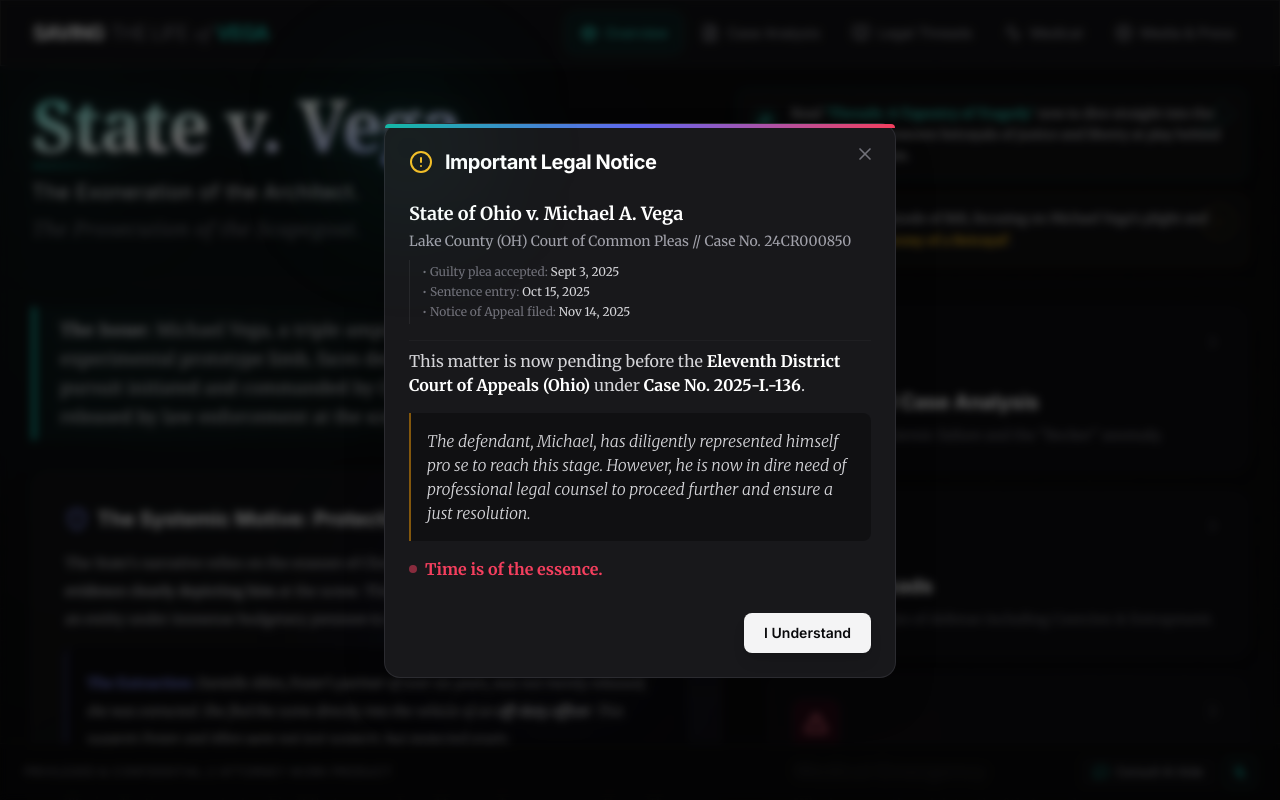
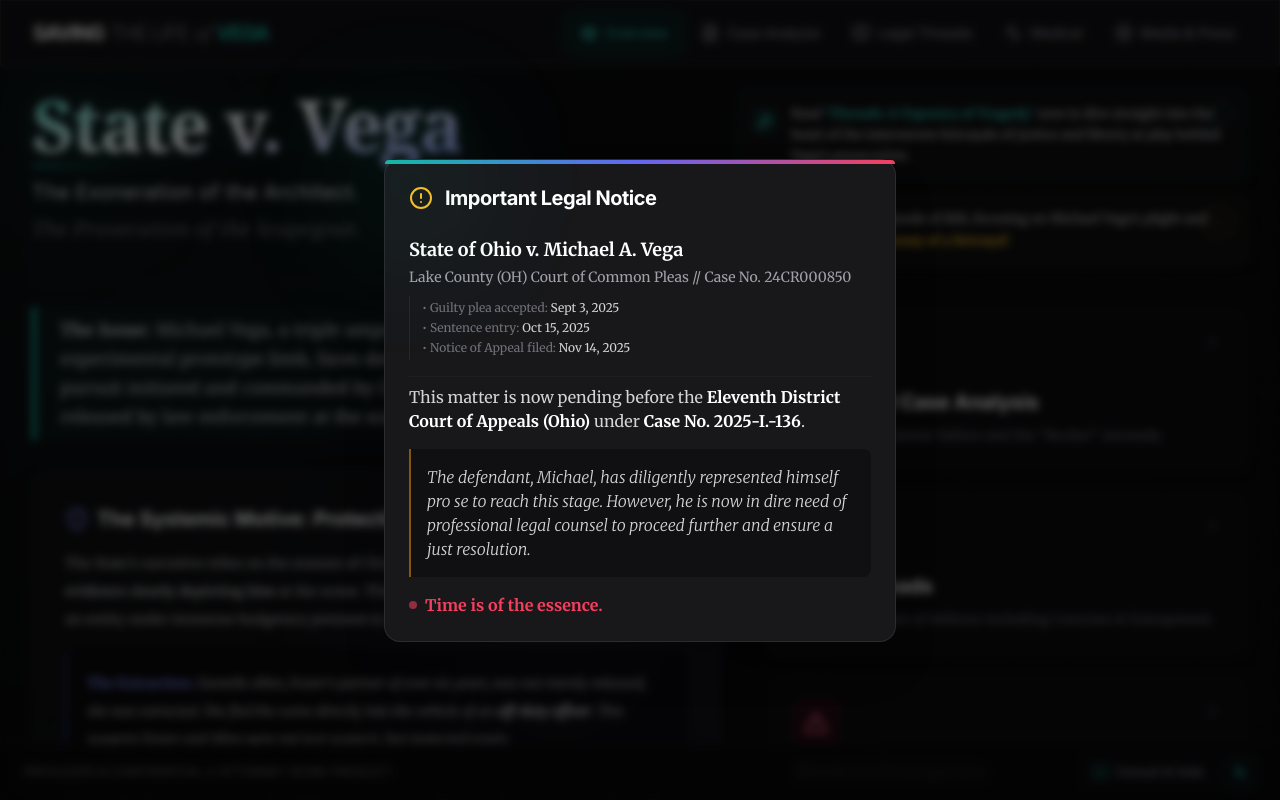
Before and after one commit to vzbb/statevsvega, a React (Vite) app: page / in a window 1280 px wide. Shown: the top 800 px of the page. Built offline with nearby package versions, Linux system fonts and the light colour scheme.

Commit message:
feat: Auto-close modal and add case timeline to landing page

```diff
--- a/components/LandingPage.tsx
+++ b/components/LandingPage.tsx
@@ -128,6 +128,28 @@ const LandingPage: React.FC<LandingPageProps> = ({ setView }) => {
                 </div>
               </div>
 
+              {/* Case Status & Timeline Section */}
+              <div className="border-l-4 border-zinc-700 pl-6 py-2 my-8 space-y-4">
+                <h4 className="text-lg font-bold text-zinc-200 uppercase tracking-wider">Case Status & Timeline</h4>
+                <div className="grid grid-cols-1 md:grid-cols-2 gap-6 text-sm">
+                  <div>
+                    <strong className="block text-white mb-1">State of Ohio v. Michael A. Vega</strong>
+                    <p className="text-zinc-400">Lake County (OH) Court of Common Pleas</p>
+                    <p className="text-zinc-500 font-mono text-xs">Case No. 24CR000850</p>
+                  </div>
+                  <div>
+                    <strong className="block text-white mb-1">Eleventh District Court of Appeals</strong>
+                    <p className="text-zinc-400">Pending Appeal</p>
+                    <p className="text-zinc-500 font-mono text-xs">Case No. 2025-I.-136</p>
+                  </div>
+                </div>
+                <div className="flex flex-wrap gap-4 text-xs font-mono text-zinc-500 pt-2 border-t border-zinc-800/50">
+                  <span>• Plea Accepted: <span className="text-zinc-300">Sept 3, 2025</span></span>
+                  <span>• Sentence Entry: <span className="text-zinc-300">Oct 15, 2025</span></span>
+                  <span>• Appeal Filed: <span className="text-zinc-300">Nov 14, 2025</span></span>
+                </div>
+              </div>
+
               <p className="text-zinc-400 leading-relaxed font-light">
                 This dossier presents the defense's position: that the "Becker Contagion" of systemic misidentification, combined with the "Illusion of Choice" created by Foster's coercion, renders this prosecution not only factually flawed but constitutionally infirm. Furthermore, the medical evidence demonstrates that incarceration is effectively a death sentence for Mr. Vega.
               </p>
--- a/components/LegalNoticeModal.tsx
+++ b/components/LegalNoticeModal.tsx
@@ -12,7 +12,16 @@ const LegalNoticeModal: React.FC = () => {
       const timer = setTimeout(() => {
         setIsOpen(true);
       }, 500);
-      return () => clearTimeout(timer);
+
+      // Auto-close after 15 seconds
+      const closeTimer = setTimeout(() => {
+        handleClose();
+      }, 15500); // 500ms delay + 15s display
+
+      return () => {
+        clearTimeout(timer);
+        clearTimeout(closeTimer);
+      };
     }
   }, []);
 
@@ -25,26 +34,18 @@ const LegalNoticeModal: React.FC = () => {
 
   return (
     <div className="fixed inset-0 z-[200] flex items-center justify-center px-4">
-      {/* Backdrop */}
+      {/* Backdrop - Click to close */}
       <div
-        className="absolute inset-0 bg-black/60 backdrop-blur-sm transition-opacity duration-300"
+        className="absolute inset-0 bg-black/60 backdrop-blur-sm transition-opacity duration-300 cursor-pointer"
         onClick={handleClose}
       />
 
       {/* Modal Content */}
-      <div className="relative bg-zinc-900 border border-zinc-700/50 rounded-2xl max-w-lg w-full p-6 shadow-2xl animate-in fade-in zoom-in-95 duration-300">
+      <div className="relative bg-zinc-900 border border-zinc-700/50 rounded-2xl max-w-lg w-full p-6 shadow-2xl animate-in fade-in zoom-in-95 duration-300 pointer-events-none">
 
         {/* Decorative elements */}
         <div className="absolute top-0 left-0 w-full h-1 bg-gradient-to-r from-teal-500 via-indigo-500 to-rose-500 rounded-t-2xl" />
         <div className="absolute -left-10 -top-10 w-32 h-32 bg-teal-500/10 blur-3xl rounded-full pointer-events-none" />
-
-        <button
-          onClick={handleClose}
-          className="absolute top-4 right-4 text-zinc-500 hover:text-zinc-300 transition-colors p-1"
-          aria-label="Close modal"
-        >
-          <X size={20} />
-        </button>
 
         <div className="flex flex-col gap-4">
           <div className="flex items-center gap-3 text-amber-400 mb-2">
@@ -52,7 +53,7 @@ const LegalNoticeModal: React.FC = () => {
             <h2 className="text-xl font-bold tracking-tight text-white">Important Legal Notice</h2>
           </div>
 
-          <div className="space-y-4 text-zinc-300 leading-relaxed text-sm md:text-base">
+          <div className="space-y-4 text-zinc-300 leading-relaxed text-sm md:text-base pointer-events-auto">
             <div className="space-y-2">
               <p>
                 <strong className="text-white block text-lg">State of Ohio v. Michael A. Vega</strong>
@@ -79,15 +80,6 @@ const LegalNoticeModal: React.FC = () => {
               Time is of the essence.
             </p>
           </div>
-
-          <div className="mt-4 flex justify-end">
-            <button
-              onClick={handleClose}
-              className="px-5 py-2.5 bg-zinc-100 hover:bg-white text-zinc-950 font-semibold rounded-lg text-sm transition-all shadow-lg hover:shadow-zinc-700/20 active:scale-95"
-            >
-              I Understand
-            </button>
-          </div>
         </div>
       </div>
     </div>
```
